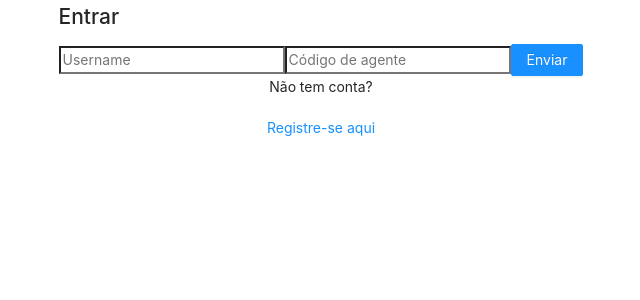
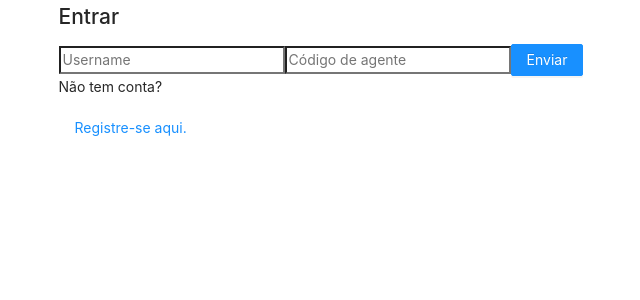
Before and after one commit to ranielsobrinho/flexqueues, a React (Create React App) app: page / in a window 1280 px wide. Shown: the top 300 px of the page, without its empty margins (319-959 px from the left). Built offline with nearby package versions, Linux system fonts and the light colour scheme.

Commit message:
refactor: rendering components with condition

```diff
--- a/src/pages/Home/index.jsx
+++ b/src/pages/Home/index.jsx
@@ -12,10 +12,23 @@ export default function Home() {
     }
     return(
         <div className='container'>
-            { login ? <SignForm /> : <RegisterForm /> }
-
-            <p>Não tem conta?</p>
-            <Button type='link' onClick={() => {toggleLogin()}}>Registre-se aqui</Button>
+            { login ?
+                <div className="SignForm">
+                    <SignForm />
+                    <div className="content">
+                        <p>Não tem conta?</p>
+                        <Button type='link' onClick={() => {toggleLogin()}}>Registre-se aqui.</Button>
+                    </div>
+                </div>
+            :
+                <div className="RegisterForm">
+                    <RegisterForm />
+                    <div className="content">
+                        <p>Já tem conta?</p>
+                        <Button type='link' onClick={() => {toggleLogin()}}>Então, entre aqui.</Button>
+                    </div>
+                </div>
+            }
         </div>
     )
 }
```
